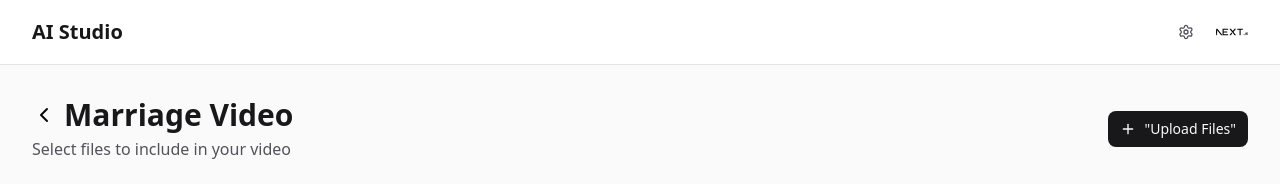
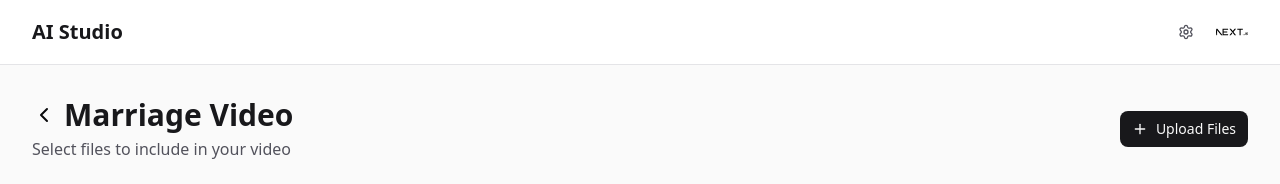
Before and after one commit to Wizzel1/awd_capstone_ai_music_studio_frontend, a Next.js app: page /projects/1 in a window 1280 px wide. Shown: the top 184 px of the page. Built offline with nearby package versions, Linux system fonts and the light colour scheme; no server answers.

Commit message:
Remove quotes

```diff
--- a/components/FileUploadButton.tsx
+++ b/components/FileUploadButton.tsx
@@ -44,7 +44,7 @@ export function FileUploadButton({
         ) : (
           <>
             <Plus />
-            "Upload Files"
+            Upload Files
           </>
         )}
       </Button>
```
